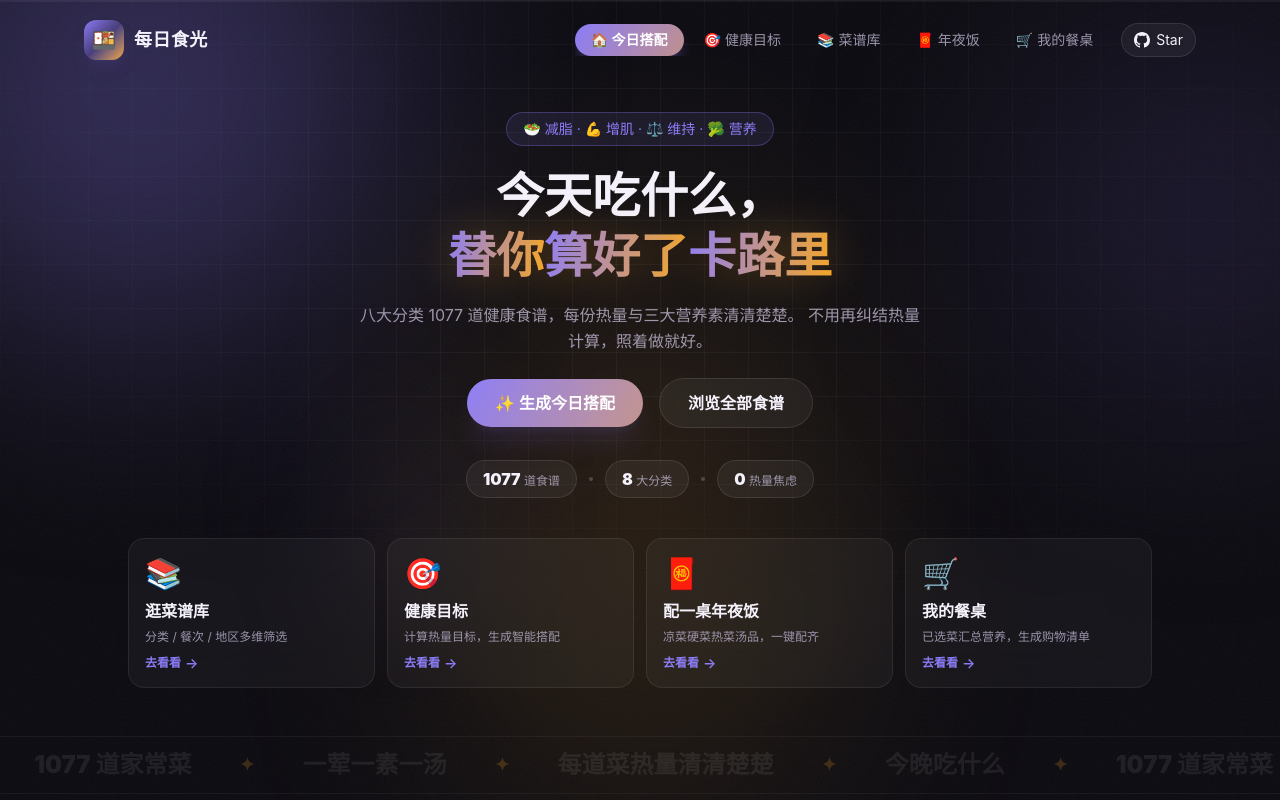
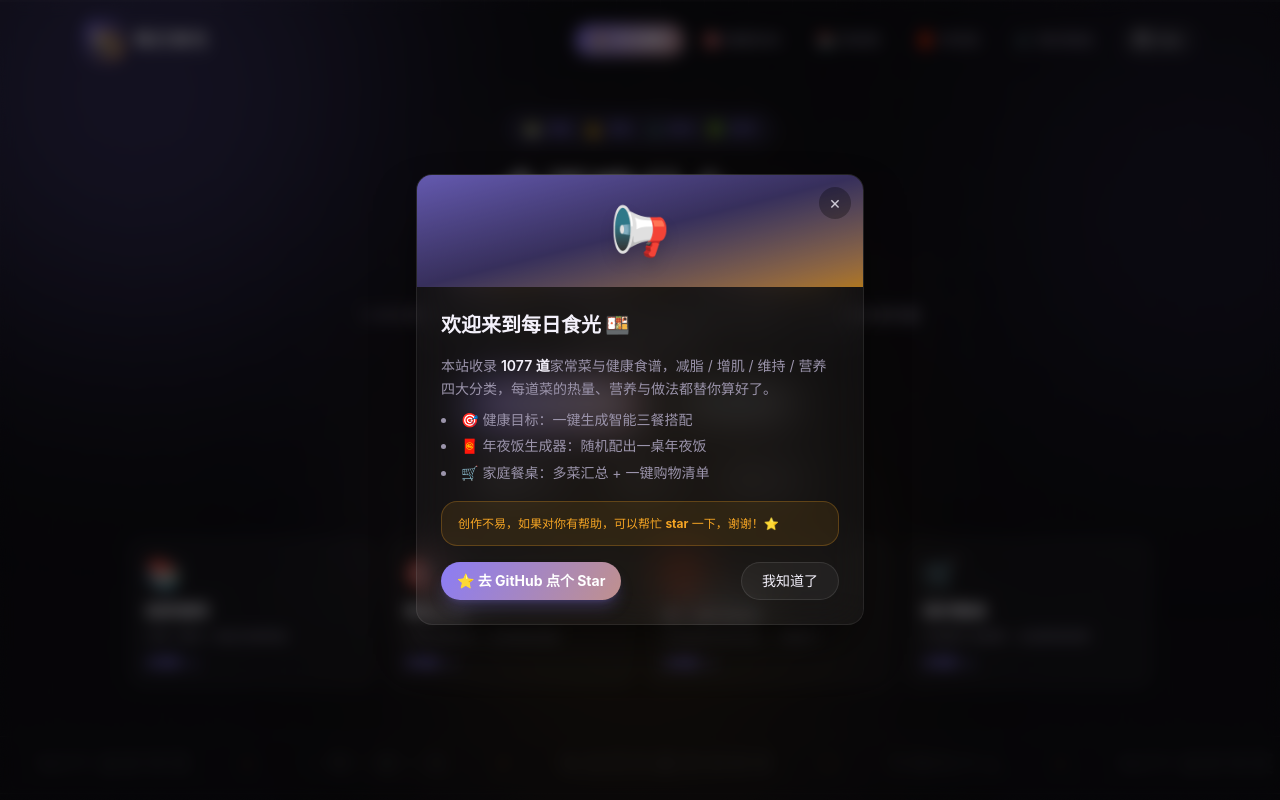
Before and after one commit to Jiayu-zheng1/EveryDay_Food, a React (Vite) app: page / in a window 1280 px wide. Shown: the top 800 px of the page. Built offline with nearby package versions, Linux system fonts and the light colour scheme.

Commit message:
新增首次进入公告弹窗：欢迎语+功能亮点+GitHub Star 引导，会话内仅展示一次

```diff
--- a/src/App.tsx
+++ b/src/App.tsx
@@ -9,6 +9,7 @@
 import FlavorChips from './components/FlavorChips'
 import MealCard from './components/MealCard'
 import MealModal from './components/MealModal'
+import AnnouncementModal from './components/AnnouncementModal'
 import Footer from './components/Footer'
 import GoalsModule from './components/GoalsModule'
 import Reveal from './components/Reveal'
@@ -449,6 +450,9 @@
           variants={nameVariantCounts.get(selectedMeal.name) ?? 1}
         />
       )}
+
+      {/* 首次进入公告弹窗：同一浏览器会话只弹出一次 */}
+      <AnnouncementModal />
     </div>
   )
 }
--- /dev/null
+++ b/src/components/AnnouncementModal.tsx
@@ -0,0 +1,145 @@
+import { useEffect, useRef, useState } from 'react'
+
+const GITHUB_URL = 'https://github.com/Jiayu-zheng1/EveryDay_Food'
+/** 公告弹窗会话标记：同一浏览器会话只弹出一次（刷新 / 切换模块不重复打扰） */
+const SESSION_KEY = 'meiri-announcement-shown'
+
+/**
+ * 首次进入公告弹窗：进入网页时弹出站点公告
+ * 行为：遮罩点击 / ESC / 「我知道了」关闭；本会话仅展示一次；带开/关动画与焦点圈闭
+ */
+export default function AnnouncementModal() {
+  const [visible, setVisible] = useState(false)
+  const [closing, setClosing] = useState(false)
+  const dialogRef = useRef<HTMLDivElement | null>(null)
+
+  // 首次进入（本会话未展示过）时弹出，并记录标记
+  useEffect(() => {
+    if (sessionStorage.getItem(SESSION_KEY)) return
+    setVisible(true)
+    sessionStorage.setItem(SESSION_KEY, '1')
+    // eslint-disable-next-line react-hooks/exhaustive-deps
+  }, [])
+
+  // 弹出期间锁定背景滚动、弹窗接管键盘焦点，支持 ESC 与 Tab 焦点圈闭
+  useEffect(() => {
+    if (!visible) return
+    document.body.style.overflow = 'hidden'
+    const previouslyFocused = document.activeElement as HTMLElement | null
+    dialogRef.current?.focus()
+
+    const onKey = (e: KeyboardEvent) => {
+      if (e.key === 'Escape') close()
+      if (e.key === 'Tab') {
+        const dialog = dialogRef.current
+        if (!dialog) return
+        const focusables = dialog.querySelectorAll<HTMLElement>(
+          'a[href], button:not([disabled]), input:not([disabled]), select:not([disabled]), textarea:not([disabled]), [tabindex]:not([tabindex="-1"])'
+        )
+        if (focusables.length === 0) return
+        const first = focusables[0]
+        const last = focusables[focusables.length - 1]
+        if (e.shiftKey && document.activeElement === first) {
+          e.preventDefault()
+          last.focus()
+        } else if (!e.shiftKey && document.activeElement === last) {
+          e.preventDefault()
+          first.focus()
+        }
+      }
+    }
+    window.addEventListener('keydown', onKey)
+    return () => {
+      document.body.style.overflow = ''
+      window.removeEventListener('keydown', onKey)
+      previouslyFocused?.focus()
+    }
+    // eslint-disable-next-line react-hooks/exhaustive-deps
+  }, [visible])
+
+  // 先播退出动画（260ms），再真正卸载
+  const close = () => {
+    setClosing(true)
+    setTimeout(() => {
+      setVisible(false)
+      setClosing(false)
+    }, 260)
+  }
+
+  if (!visible) return null
+
+  return (
+    <div className="fixed inset-0 z-50 flex items-center justify-center p-4">
+      {/* 遮罩：点击关闭 */}
+      <div
+        onClick={close}
+        className={`absolute inset-0 bg-black/60 backdrop-blur-sm transition-opacity duration-300 ${
+          closing ? 'opacity-0' : 'opacity-100'
+        }`}
+      />
+
+      {/* 公告主体 */}
+      <div
+        ref={dialogRef}
+        role="dialog"
+        aria-modal="true"
+        aria-label="站点公告"
+        tabIndex={-1}
+        className={`glass-card relative w-full max-w-md overflow-hidden rounded-3xl border border-white/10 bg-ink-2/80 shadow-2xl shadow-black/60 transition-all duration-300 focus:outline-none ${
+          closing
+            ? 'scale-95 translate-y-4 opacity-0'
+            : 'scale-100 translate-y-0 opacity-100 animate-modal-in'
+        }`}
+      >
+        {/* 顶部渐变横幅 */}
+        <div className="relative flex h-28 items-center justify-center bg-gradient-to-br from-grape via-berry to-tangerine">
+          <span aria-hidden="true" className="absolute inset-0 bg-ink/30" />
+          <span aria-hidden="true" className="relative text-5xl drop-shadow-xl">📢</span>
+          <button
+            onClick={close}
+            aria-label="关闭公告"
+            className="absolute right-3 top-3 grid size-8 place-items-center rounded-full bg-black/30 text-lg text-snow/80 transition-colors hover:bg-grape/30 hover:text-snow"
+          >
+            ×
+          </button>
+        </div>
+
+        <div className="space-y-4 p-6">
+          <h2 className="text-xl font-black">欢迎来到每日食光 🍱</h2>
+          <div className="space-y-2 text-sm leading-relaxed text-mist">
+            <p>
+              本站收录 <span className="font-semibold text-snow">1077 道</span>
+              家常菜与健康食谱，减脂 / 增肌 / 维持 / 营养四大分类，每道菜的热量、营养与做法都替你算好了。
+            </p>
+            <ul className="list-inside list-disc space-y-1">
+              <li>🎯 健康目标：一键生成智能三餐搭配</li>
+              <li>🧧 年夜饭生成器：随机配出一桌年夜饭</li>
+              <li>🛒 家庭餐桌：多菜汇总 + 一键购物清单</li>
+            </ul>
+          </div>
+
+          <div className="rounded-2xl border border-tangerine/25 bg-tangerine/10 px-4 py-3 text-xs leading-relaxed text-tangerine">
+            创作不易，如果对你有帮助，可以帮忙 <span className="font-bold">star</span> 一下，谢谢！⭐
+          </div>
+
+          <div className="flex flex-col gap-2 sm:flex-row sm:justify-between sm:gap-3">
+            <a
+              href={GITHUB_URL}
+              target="_blank"
+              rel="noopener noreferrer"
+              className="flex items-center justify-center gap-1.5 rounded-full bg-gradient-brand px-4 py-2 text-sm font-bold text-white shadow-lg shadow-grape/25 transition-all hover:scale-[1.03] hover:brightness-110 active:scale-95 focus-visible:outline-none focus-visible:ring-2 focus-visible:ring-grape"
+            >
+              ⭐ 去 GitHub 点个 Star
+            </a>
+            <button
+              onClick={close}
+              className="rounded-full border border-white/10 bg-white/5 px-5 py-2 text-sm text-snow transition-colors hover:bg-white/10 focus-visible:outline-none focus-visible:ring-2 focus-visible:ring-grape"
+            >
+              我知道了
+            </button>
+          </div>
+        </div>
+      </div>
+    </div>
+  )
+}
```
